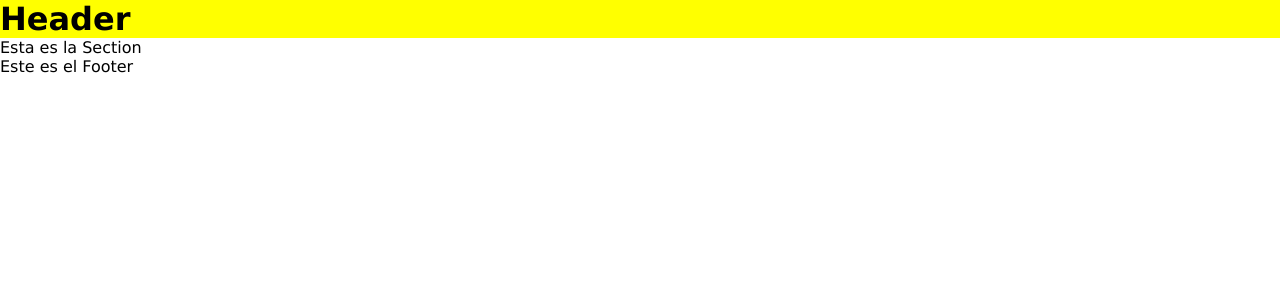
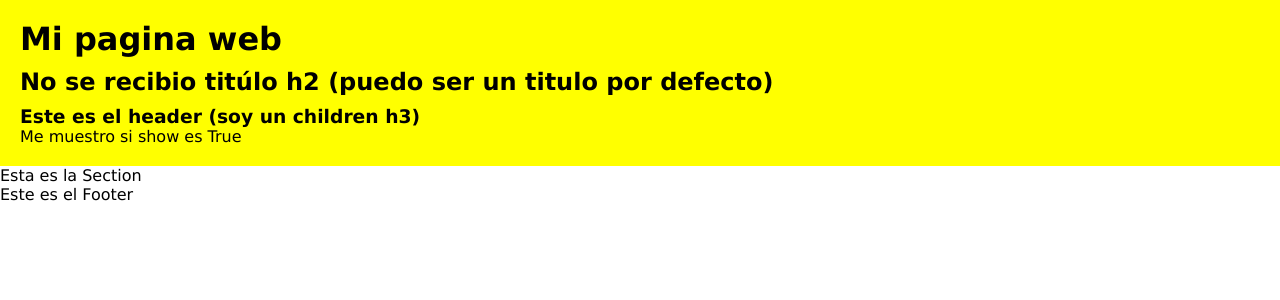
Before and after one commit to CarlosMoralesDev23/React-CodingTube, a React (Vite) app: page / in a window 1280 px wide. Shown: the top 300 px of the page. Built offline with nearby package versions, Linux system fonts and the light colour scheme.

Commit message:
Props - children - ternarios

```diff
--- a/src/App.jsx
+++ b/src/App.jsx
@@ -1,15 +1,16 @@
 import "./App.css";
-import Header from "./Components/Header"
-import Section from "./Components/Section"
-import Footer from "./Components/Footer"
+import Header from "./Components/Header";
+import Section from "./Components/Section";
+import Footer from "./Components/Footer";
 
 function App() {
-
     return (
         <>
-            <Header/>
-            <Section/>
-            <Footer/>
+            <Header title1="Mi pagina web" show = {true}>
+                <h3>Este es el header (soy un children h3)</h3>
+            </Header>
+            <Section />
+            <Footer />
         </>
     );
 }
--- a/src/Components/Header.css
+++ b/src/Components/Header.css
@@ -1,4 +1,8 @@
 .header{
     background-color: yellow;
     color: black;
+    padding: 20px;
 }
+.title{
+    padding-bottom: 10px;
+}
--- a/src/Components/Header.jsx
+++ b/src/Components/Header.jsx
@@ -1,11 +1,34 @@
 import './Header.css';
+import PropTypes from 'prop-types';
 
-const Header = () => {
+const Header = ({ children, title1, title2, show, show2}) => {
     return (
         <header className="header">
-            <h1>Header</h1>
+            <h1 className="title">{title1 || "No se recibio titúlo"}</h1>
+
+            <h2 className="title">
+                {title2 ||
+                    "No se recibio titúlo h2 (puedo ser un titulo por defecto)"}
+            </h2>
+
+            {children}
+
+            {show ? <p>Me muestro si show es True</p>:
+                <p>Me muestro si SHOW is FALSE</p>
+            }
+
+            {show2 && <p>Me muestro si show2 es True</p>
+            }
+            {/* esto es igual a que el ternario devolviera null sino se cumple la primera condición */}
         </header>
     );
 }
 
+
+Header.prototype = {
+    children: PropTypes.node,
+    title: PropTypes.string,
+}
+
+
 export default Header
```
